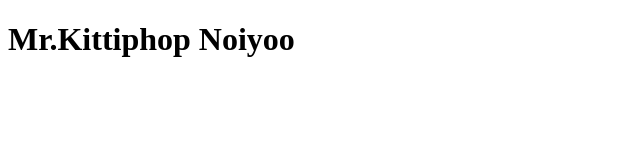
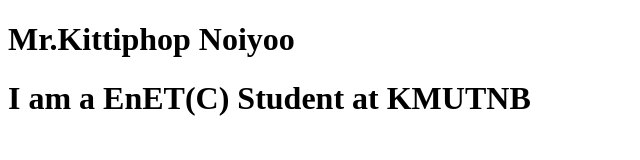
Before and after one commit to Kittiphop22/github-desktop-project-1-67, a plain HTML site: page index.html in a window 1280 px wide. Shown: the whole page, without its empty margins (0-640 px from the left). Drawn offline with Linux system fonts and the light colour scheme.

Commit message:
Add Information

```diff
--- a/index.html
+++ b/index.html
@@ -7,5 +7,6 @@
 </head>
 <body>
     <h1>Mr.Kittiphop Noiyoo</h1>
+    <h1>I am a EnET(C) Student at KMUTNB </h1>
 </body>
 </html>
```
